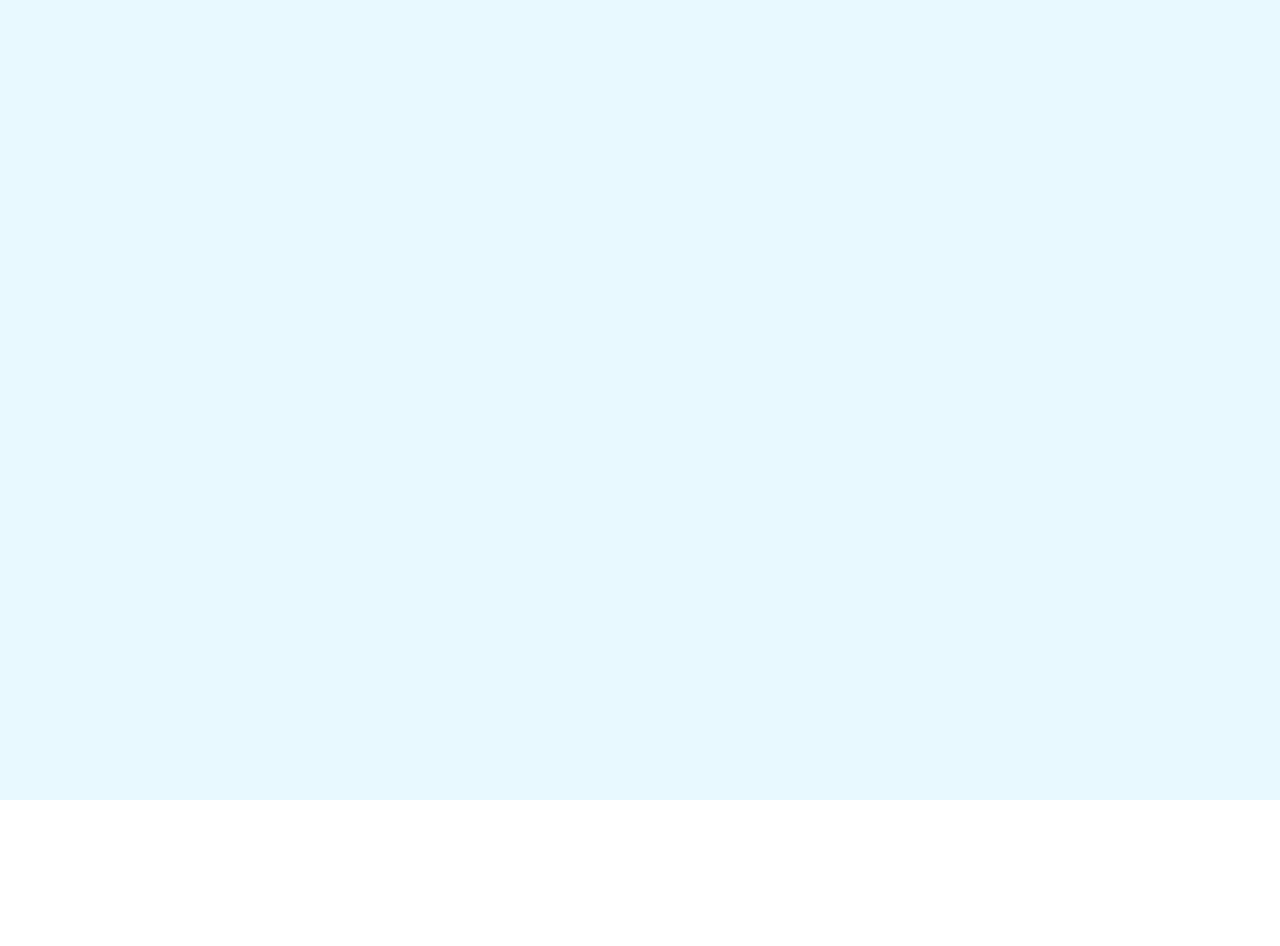
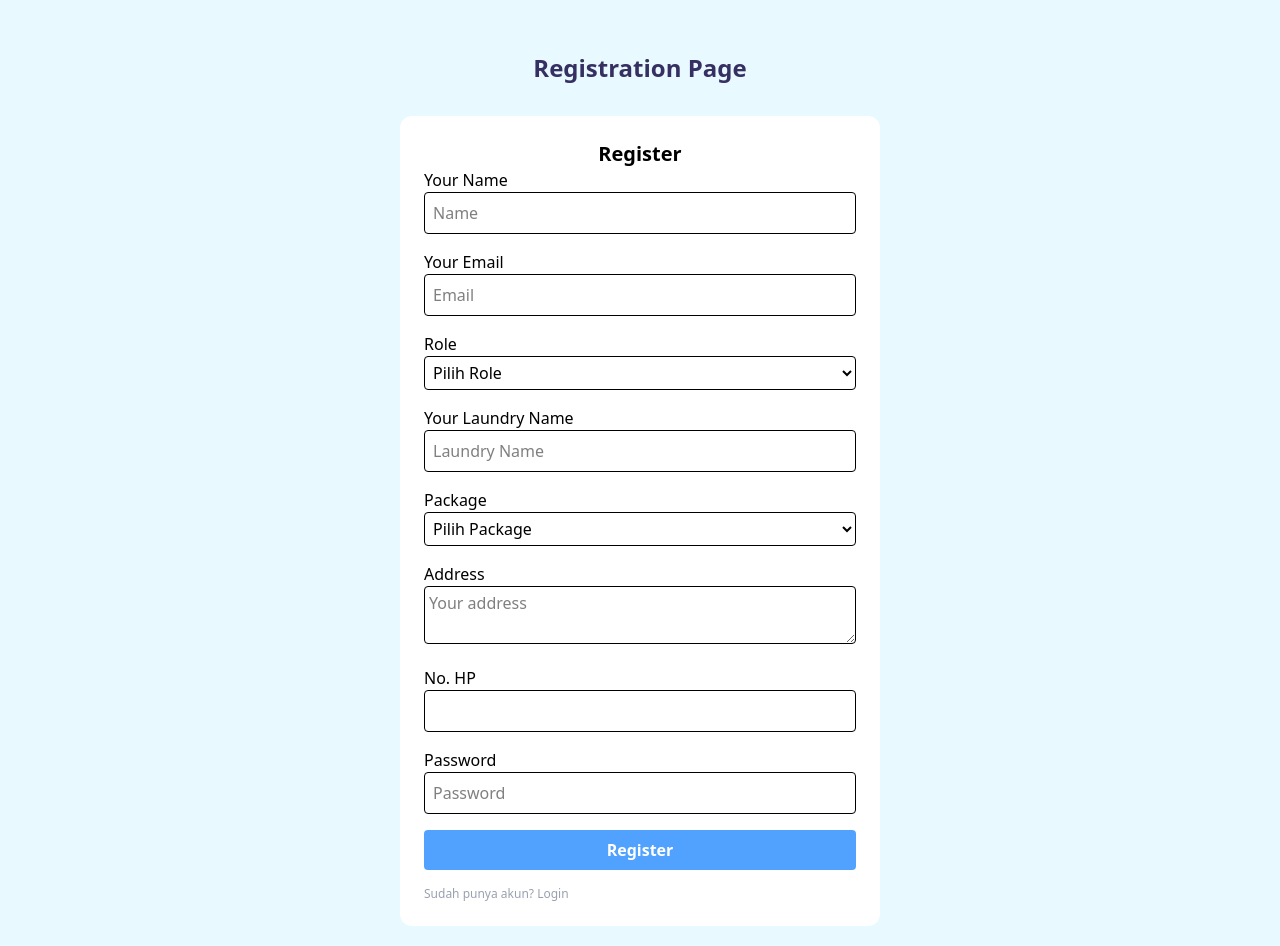
Before and after one commit to darwisyf/LaunDigi-app, a Vue app: page /register in a window 1280 px wide. Before the commit the page ends 800 px from the top, so only its background shows below. Built offline with nearby package versions, Linux system fonts and the light colour scheme.

Commit message:
added regist page

```diff
--- a/src/layouts/LoginForm.vue
+++ b/src/layouts/LoginForm.vue
@@ -1,6 +1,6 @@
 <template>
   <div class="flex items-center justify-center min-h-1/2">
-    <div class="bg-white p-6 rounded-xl w-80 space-y-4">
+    <div class="bg-white p-6 rounded-xl max-w-120 space-y-4">
       <h1 class="text-xl font-bold text-center">Login</h1>
 
       <input
@@ -26,10 +26,15 @@
 
       <button
         @click="handleLogin"
-        class="w-full bg-blue-400 hover:bg-blue-500 cursor-pointer py-2 rounded font-semibold"
+        class="w-full bg-blue-400 hover:bg-blue-500 text-white transition cursor-pointer py-2 rounded font-semibold"
       >
         Login
       </button>
+
+      <p class="text-xs text-gray-400">
+        Belum punya akun?
+        <a href="/register" class="hover:underline">Register</a>
+      </p>
     </div>
   </div>
 </template>
--- a/src/layouts/PriceInput.vue
+++ b/src/layouts/PriceInput.vue
@@ -40,7 +40,7 @@
           />
         </div>
       </div>
-      <!-- Remove -->
+      <!-- Remove Item -->
       <div class="col-span-2 flex items-end">
         <button
           v-if="services.length > 1"
--- /dev/null
+++ b/src/layouts/RegistForm.vue
@@ -0,0 +1,168 @@
+<template>
+  <div class="flex items-center justify-center min-h-1/2">
+    <div class="bg-white p-6 rounded-xl max-w-120">
+      <h1 class="text-xl font-bold text-center">Register</h1>
+      <form @submit.prevent="handleRegist" class="space-y-4">
+        <label for="">Your Name</label>
+        <input
+          v-model="form.name"
+          type="text"
+          placeholder="Name"
+          class="w-full border p-2 rounded"
+        />
+
+        <label for="">Your Email</label>
+        <input
+          v-model="form.email"
+          type="email"
+          placeholder="Email"
+          class="w-full border p-2 rounded"
+        />
+
+        <label for="">Role</label>
+        <select
+          name=""
+          id=""
+          class="w-full border p-1 rounded"
+          v-model="form.role"
+        >
+          <option disabled value="">Pilih Role</option>
+          <option value="owner">Owner</option>
+          <option value="admin">Admin</option>
+        </select>
+
+        <label for="">Your Laundry Name</label>
+        <input
+          v-model="form.laundry_name"
+          type="text"
+          placeholder="Laundry Name"
+          class="w-full border p-2 rounded"
+        />
+
+        <label for="">Package</label>
+        <select
+          name=""
+          id=""
+          class="w-full border p-1 rounded"
+          v-model="form.package"
+        >
+          <option disabled value="">Pilih Package</option>
+          <option value="basic">Basic</option>
+          <option value="pro">Pro</option>
+          <option value="enterprise">Enterprise</option>
+        </select>
+
+        <label for="">Address</label>
+        <textarea
+          name=""
+          id=""
+          class="w-full border p-1 rounded"
+          placeholder="Your address"
+          v-model="form.address"
+        ></textarea>
+
+        <label for="">No. HP</label>
+        <input
+          type="tel"
+          name=""
+          id=""
+          class="w-full border p-2 rounded"
+          v-model="form.phone"
+        />
+
+        <label for="">Password</label>
+        <input
+          v-model="form.password"
+          type="password"
+          placeholder="Password"
+          class="w-full border p-2 rounded"
+        />
+
+        <p
+          v-if="errorMessage"
+          class="text-sm rounded-md bg-red-400 text-primary px-2 py-1"
+        >
+          {{ errorMessage }}
+        </p>
+
+        <p
+          v-if="successMessage"
+          class="text-sm rounded-md bg-green-400 text-primary px-2 py-1"
+        >
+          {{ successMessage }}
+        </p>
+
+        <button
+          type="submit"
+          class="w-full bg-blue-400 hover:bg-blue-500 text-white transition cursor-pointer py-2 rounded font-semibold"
+        >
+          {{ isLoading ? "Loading..." : "Register" }}
+        </button>
+
+        <p class="text-xs text-gray-400">
+          Sudah punya akun?
+          <a href="/login" class="hover:underline">Login</a>
+        </p>
+      </form>
+    </div>
+  </div>
+</template>
+<script setup>
+import { reactive, ref } from "vue";
+import { useRouter } from "vue-router";
+import { register } from "../services/authService";
+
+const form = reactive({
+  name: "",
+  email: "",
+  password: "",
+  role: "",
+  laundry_name: "",
+  package: "",
+  address: "",
+  phone: "",
+});
+
+const successMessage = ref("");
+const errorMessage = ref("");
+const isLoading = ref(false);
+
+const router = useRouter();
+
+const handleRegist = async () => {
+  successMessage.value = "";
+  errorMessage.value = "";
+  isLoading.value = true;
+
+  if (
+    !form.name ||
+    !form.email ||
+    !form.password ||
+    !form.role ||
+    !form.laundry_name ||
+    !form.package ||
+    !form.address ||
+    !form.phone
+  ) {
+    errorMessage.value = "Please fill all fields";
+    isLoading.value = false;
+    return;
+  }
+
+  if (form.phone.length < 10) {
+    errorMessage.value = "Invalid phone number";
+  }
+
+  try {
+    const response = await register(form);
+
+    successMessage.value = "Registrasi Berhasil!";
+
+    router.push("/dashboard");
+  } catch (error) {
+    errorMessage.value = error.response?.data?.message || "Register gagal";
+  } finally {
+    isLoading.value = false;
+  }
+};
+</script>
--- a/src/pages/Register.vue
+++ b/src/pages/Register.vue
@@ -1,4 +1,8 @@
 <template>
-  <div></div>
+  <PageTitle title="Registration Page" />
+  <RegistForm />
 </template>
-<script setup></script>
+<script setup>
+import PageTitle from "../components/PageTitle.vue";
+import RegistForm from "../layouts/RegistForm.vue";
+</script>
--- /dev/null
+++ b/src/services/api.js
@@ -0,0 +1,7 @@
+import axios from "axios";
+
+const api = axios.create({
+  baseURL: "http://localhost:3000/",
+});
+
+export default api;
--- a/src/services/authService.js
+++ b/src/services/authService.js
@@ -1,8 +1,13 @@
-import axios from "axios";
+import api from "./api";
 
-const api = axios.create({
-  baseURL: "http://localhost:3000/",
-});
+export const register = async (data) => {
+  try {
+    const response = await api.post("/auth/register", data);
+    return response.data;
+  } catch (error) {
+    throw error;
+  }
+};
 
 export const login = async (email, password) => {
   try {
```
